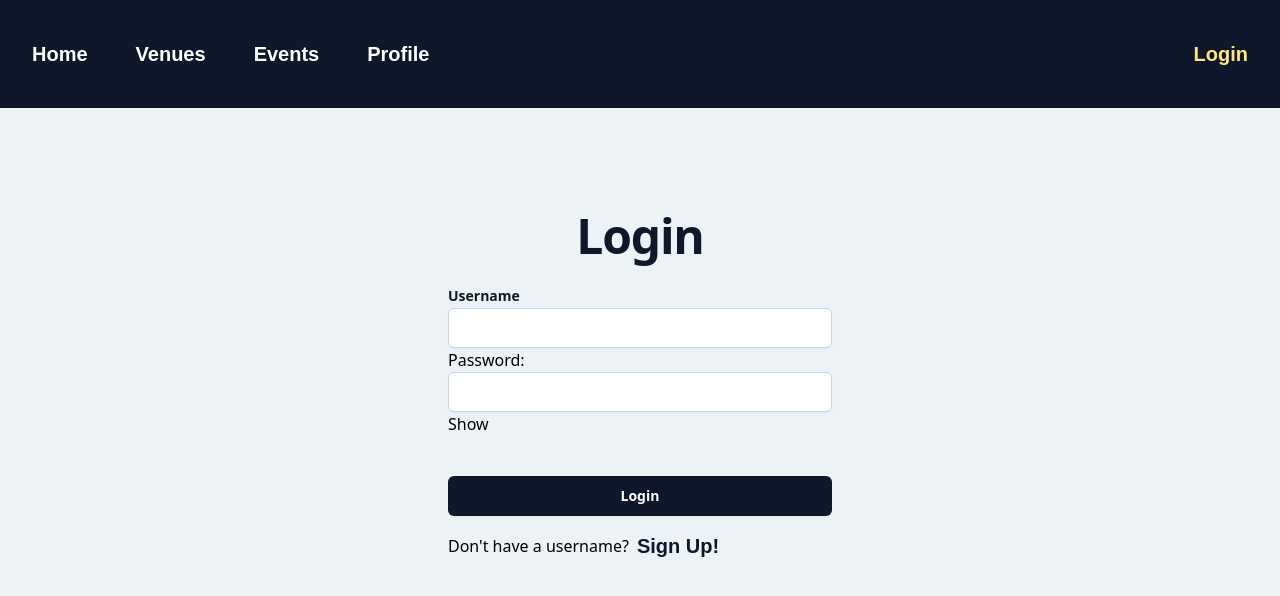
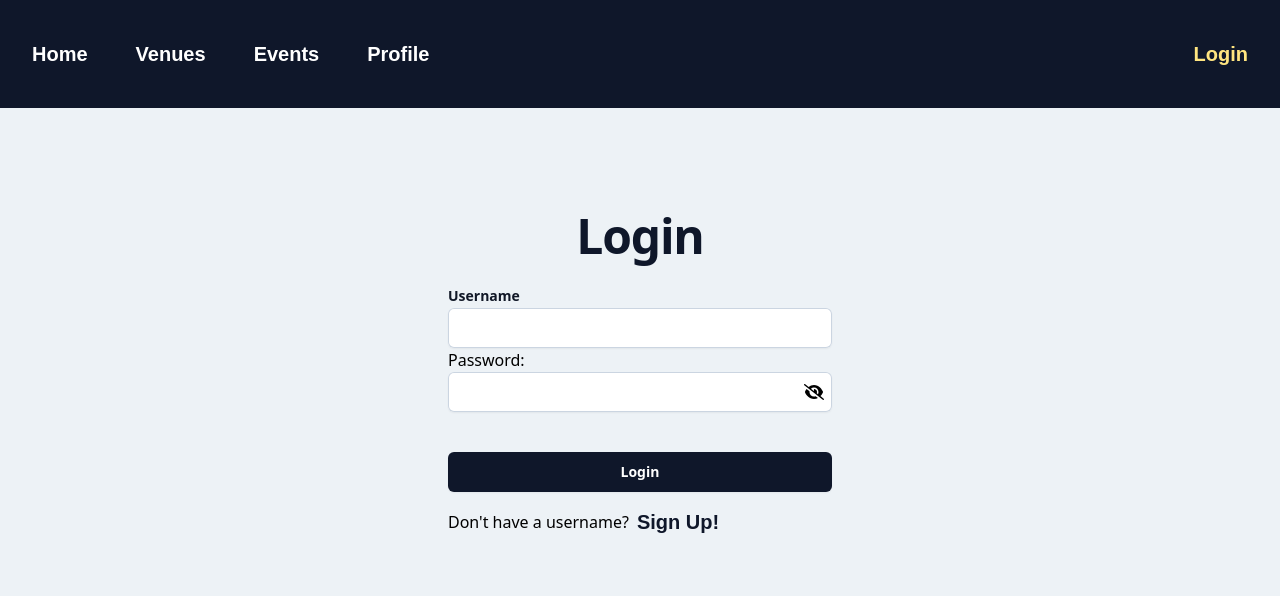
Before and after one commit to losttherexo/lil-stinkers-event-club, a React (Create React App) app in the folder client/: page /login in a window 1280 px wide. Shown: the top 596 px of the page. Built offline with nearby package versions, Linux system fonts and the light colour scheme; no server answers.

Commit message:
password eye

```diff
--- a/client/package.json
+++ b/client/package.json
@@ -4,6 +4,9 @@
   "private": true,
   "proxy": "http://localhost:5555",
   "dependencies": {
+    "@fortawesome/fontawesome-svg-core": "^6.4.0",
+    "@fortawesome/free-solid-svg-icons": "^6.4.0",
+    "@fortawesome/react-fontawesome": "^0.2.0",
     "@testing-library/jest-dom": "^5.16.5",
     "@testing-library/react": "^13.4.0",
     "@testing-library/user-event": "^13.5.0",
--- a/client/src/App.js
+++ b/client/src/App.js
@@ -11,6 +11,9 @@ import {
     Route,
   } from "react-router-dom";
 import Profile from "./Profile"
+import { library } from '@fortawesome/fontawesome-svg-core'
+import { faEye, faEyeSlash } from '@fortawesome/free-solid-svg-icons'
+library.add(faEye,faEyeSlash)
 
 function App() {
 
--- a/client/src/Login.js
+++ b/client/src/Login.js
@@ -1,6 +1,7 @@
 import { useState } from "react";
 import {Link, useNavigate} from 'react-router-dom'
 import './index.css';
+import { FontAwesomeIcon } from '@fortawesome/react-fontawesome'
 
 function Login({ onLogin }) {
   const [username, setUsername] = useState("");
@@ -48,7 +49,15 @@ function Login({ onLogin }) {
                     class="block w-full rounded-md border-0 px-3.5 py-2 text-slate-900 shadow-sm ring-1 ring-inset ring-slate-300 focus:ring-2 focus:ring-inset focus:ring-amber-400 sm:text-sm sm:leading-6"
                 />
             </div>
+            <div class="relative w-full">
                 <label htmlFor="password">Password: </label>
+                <div class="absolute inset-y-11 right-0 flex items-center px-2">
+                    <input class="hidden js-password-toggle" id="toggle" type="checkbox" />
+                    <span class="z-auto ">
+                        {show ? <FontAwesomeIcon icon="fa-solid fa-eye" onClick={handleShow}/> :  <FontAwesomeIcon icon="fa-solid fa-eye-slash" onClick={handleShow}/>
+                        }
+                    </span>
+                </div>
                 <div>
                     <input
                         type={show ? "text" : "password"}
@@ -56,9 +65,9 @@ function Login({ onLogin }) {
                         autoComplete="current-password"
                         value={password}
                         onChange={(e) => setPassword(e.target.value)}
-                    class="block w-full rounded-md border-0 px-3.5 py-2 text-slate-900 shadow-sm ring-1 ring-inset ring-slate-300 focus:ring-2 focus:ring-inset focus:ring-amber-400 sm:text-sm sm:leading-6"
+                        class="block w-full rounded-md border-0 px-3.5 py-2 text-slate-900 shadow-sm ring-1 ring-inset ring-slate-300 focus:ring-2 focus:ring-inset focus:ring-amber-400 sm:text-sm sm:leading-6 js-password"
                     />
-                  <label onClick={handleShow}>{show? "Hide" : "Show"}</label>
+                </div>
                 </div>
             <div class="mt-10">
               <button type="submit" class="block w-full rounded-md bg-slate-900 px-3.5 py-2.5 text-center text-sm font-semibold text-white shadow-sm hover:bg-slate-500 focus-visible:outline focus-visible:outline-2 focus-visible:outline-offset-2 focus-visible:outline-amber-300">Login</button>
```
Also changed, not shown: 1 other file (tests, documents, lock files or other folders). Lines whose indentation alone changed are shown as unchanged.
